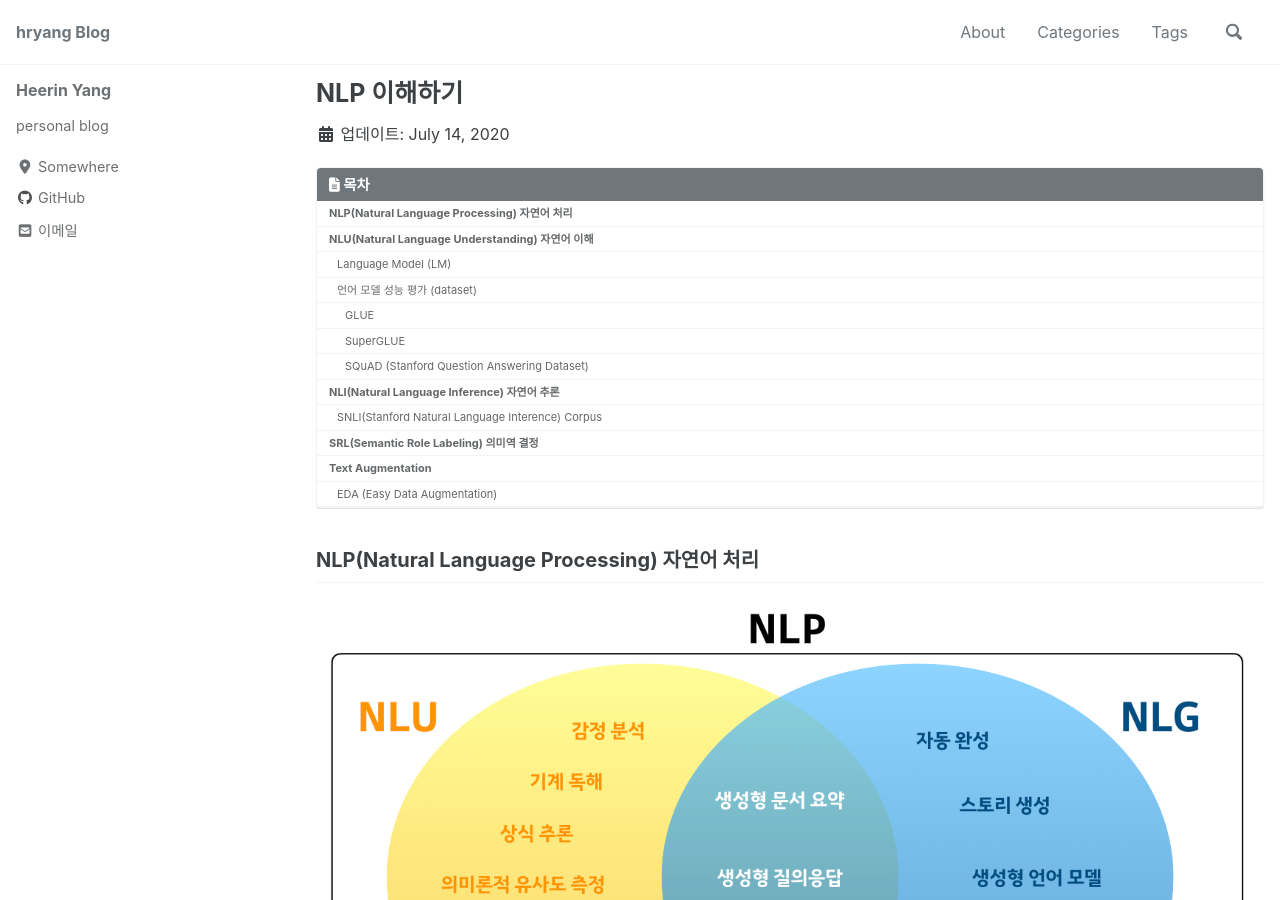
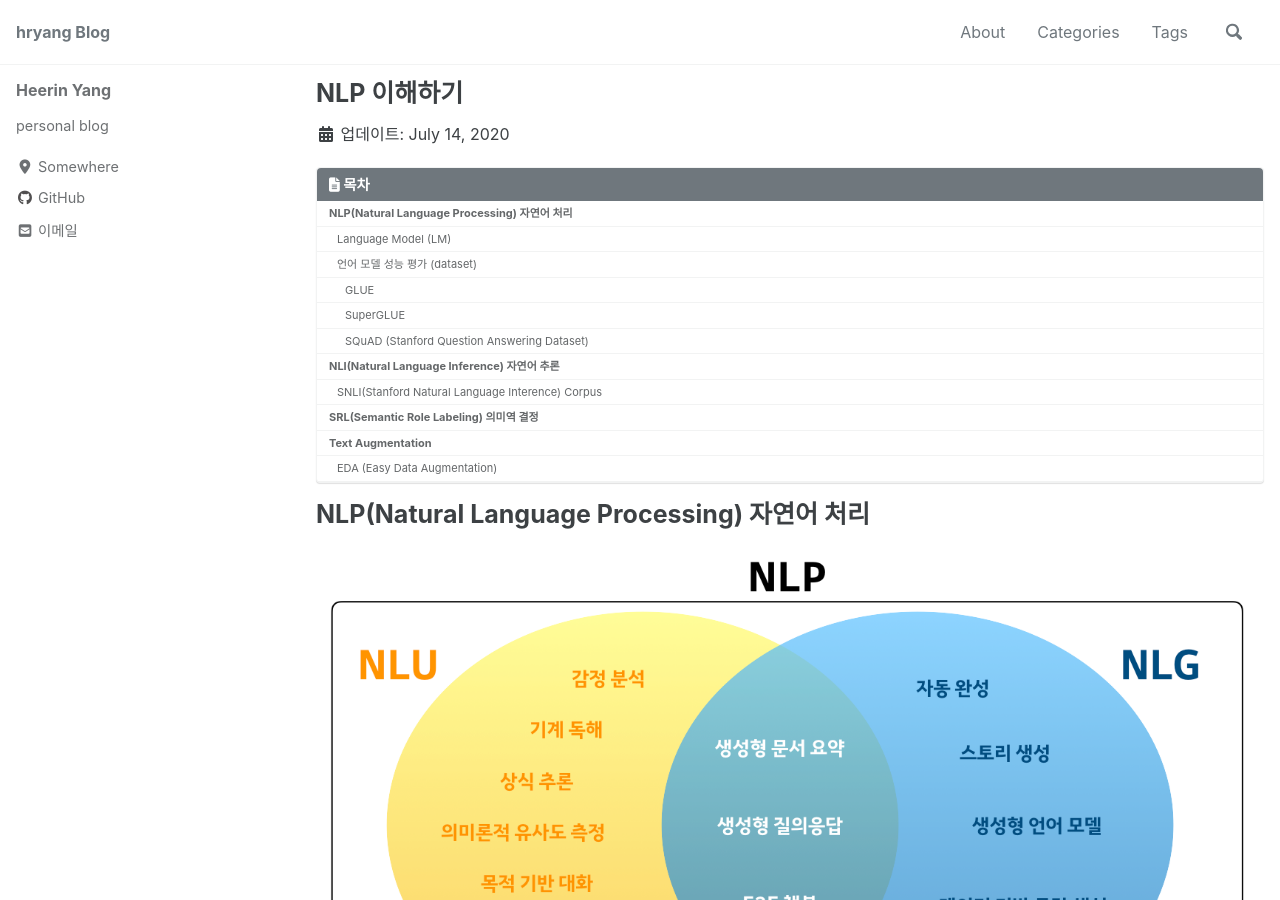
Before and after one commit to hryang06/hryang06.github.io, a Jekyll site: the page built from _posts/2020-07-14-NLP.md, in a window 1280 px wide and 900 px high. Built offline with Jekyll 4.4.1, drawn with Linux system fonts in a browser that asks for light colours; cached includes are drawn as plain includes; nearby versions of some CDN libraries; some of the changed text lies outside the part shown.

Commit message:
Modified toc

```diff
--- a/_posts/2020-07-14-NLP.md
+++ b/_posts/2020-07-14-NLP.md
@@ -17,7 +17,7 @@ article_tag2: natural language processing
 last_modified_at: 2020-07-14 10:09:00 +0800
 ---
 
-## NLP(Natural Language Processing) 자연어 처리
+# NLP(Natural Language Processing) 자연어 처리
 
 ![NLP](/assets/images/post/nlp/nlp-nlu-nlg.png)
 
@@ -29,16 +29,13 @@ last_modified_at: 2020-07-14 10:09:00 +0800
 
 ![NLU](/assets/images/post/nlp/nlu-ex.png)
 
-
-## NLU(Natural Language Understanding) 자연어 이해
-
-### Language Model (LM)
+## Language Model (LM)
 
 ![NLP](/assets/images/post/nlp/lm-1819.png)
 
-### 언어 모델 성능 평가 (dataset)
+## 언어 모델 성능 평가 (dataset)
 
-#### GLUE
+### GLUE
 
 [GLUE: A Multi-Task Benchmark and Analysis Platform for Natural Language Understanding](https://arxiv.org/abs/1804.07461) <br>
 <https://gluebenchmark.com/>
@@ -77,7 +74,7 @@ last_modified_at: 2020-07-14 10:09:00 +0800
 | WNLI   | coreference/NLI     | acc.                           |                                      | 706 / - / 146         |
 
 
-#### SuperGLUE
+### SuperGLUE
 
 [SuperGLUE: A Stickier Benchmark for General-Purpose Language Understanding Systems](https://arxiv.org/abs/1905.00537) <br>
 <https://super.gluebenchmark.com/>
@@ -109,7 +106,7 @@ last_modified_at: 2020-07-14 10:09:00 +0800
 
 \* EM : exact match
 
-#### SQuAD (Stanford Question Answering Dataset)
+### SQuAD (Stanford Question Answering Dataset)
 
 <https://rajpurkar.github.io/SQuAD-explorer/>
 
@@ -126,7 +123,7 @@ Machine Reading Comprehension (기계 독해)
 
 - [SQuAD 1.1](https://arxiv.org/abs/1606.05250)
 
-## NLI(Natural Language Inference) 자연어 추론
+# NLI(Natural Language Inference) 자연어 추론
 
 - Korean NLI
     - [KorNLI and KorSTS: New Benchmark Datasets for Korean Natural Language Understanding](https://arxiv.org/abs/2004.03289)
@@ -137,7 +134,7 @@ Machine Reading Comprehension (기계 독해)
 - RTE (Recognizing Textual Entailment)
 - SNLI(Stanford Natural Language Interence)
 
-### SNLI(Stanford Natural Language Interence) Corpus
+## SNLI(Stanford Natural Language Interence) Corpus
 
 <https://nlp.stanford.edu/projects/snli/>
 
@@ -160,12 +157,12 @@ Machine Reading Comprehension (기계 독해)
 기준)
 
 
-## SRL(Semantic Role Labeling) 의미역 결정
+# SRL(Semantic Role Labeling) 의미역 결정
 
 <https://cs.kangwon.ac.kr/~leeck/NLP/SRL.pdf>
 
 
-## Text Augmentation
+# Text Augmentation
 
 <https://towardsdatascience.com/data-augmentation-in-nlp-2801a34dfc28>
 
@@ -190,7 +187,7 @@ Machine Reading Comprehension (기계 독해)
     2. image feature을 제공하여 질문 생성하기 위해 LSTM 활용
 
 
-### EDA (Easy Data Augmentation)
+## EDA (Easy Data Augmentation)
 
 [EDA: Easy Data Augmentation Techniques for Boosting Performance on Text Classification Tasks](https://arxiv.org/abs/1901.11196)
 
```
